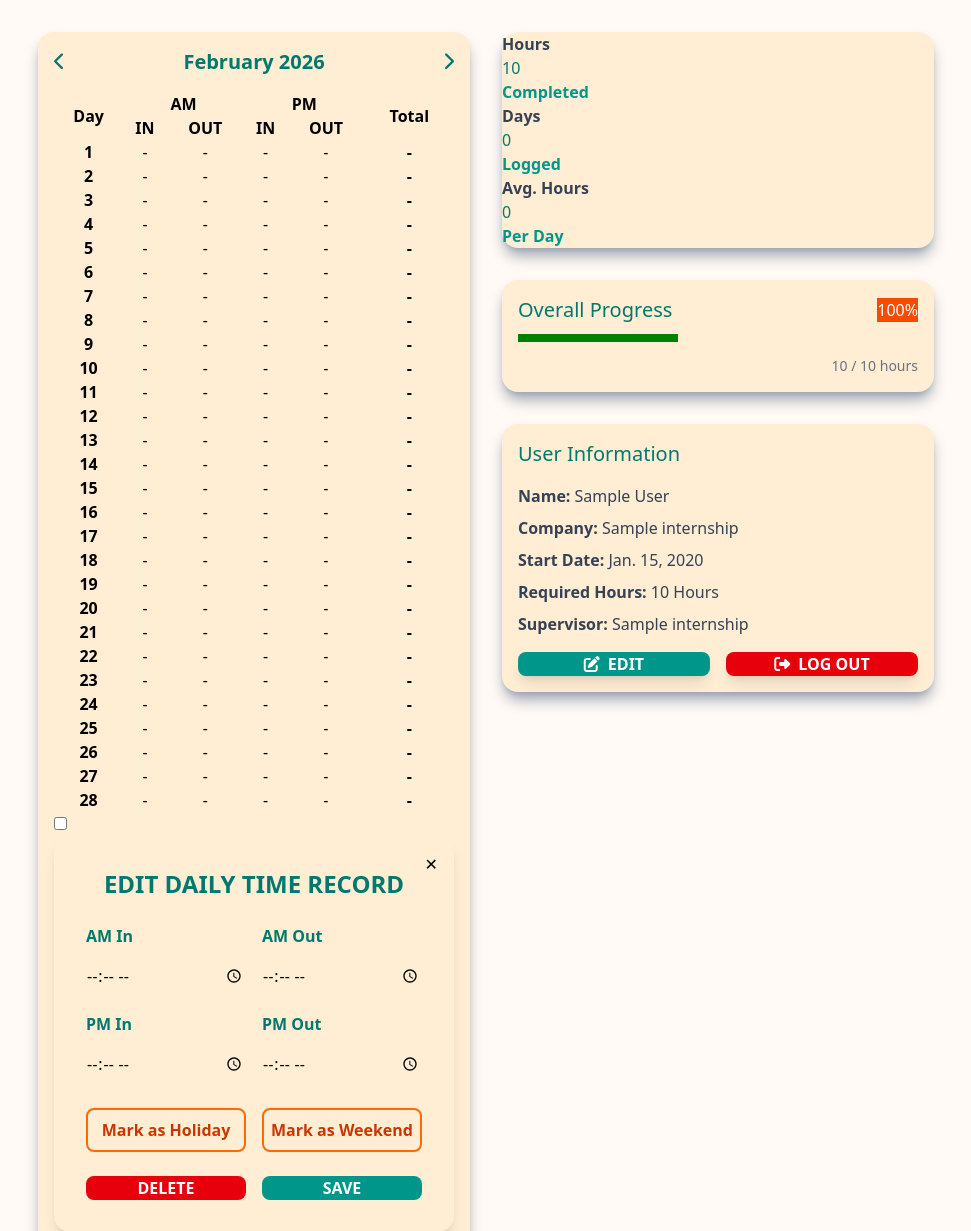
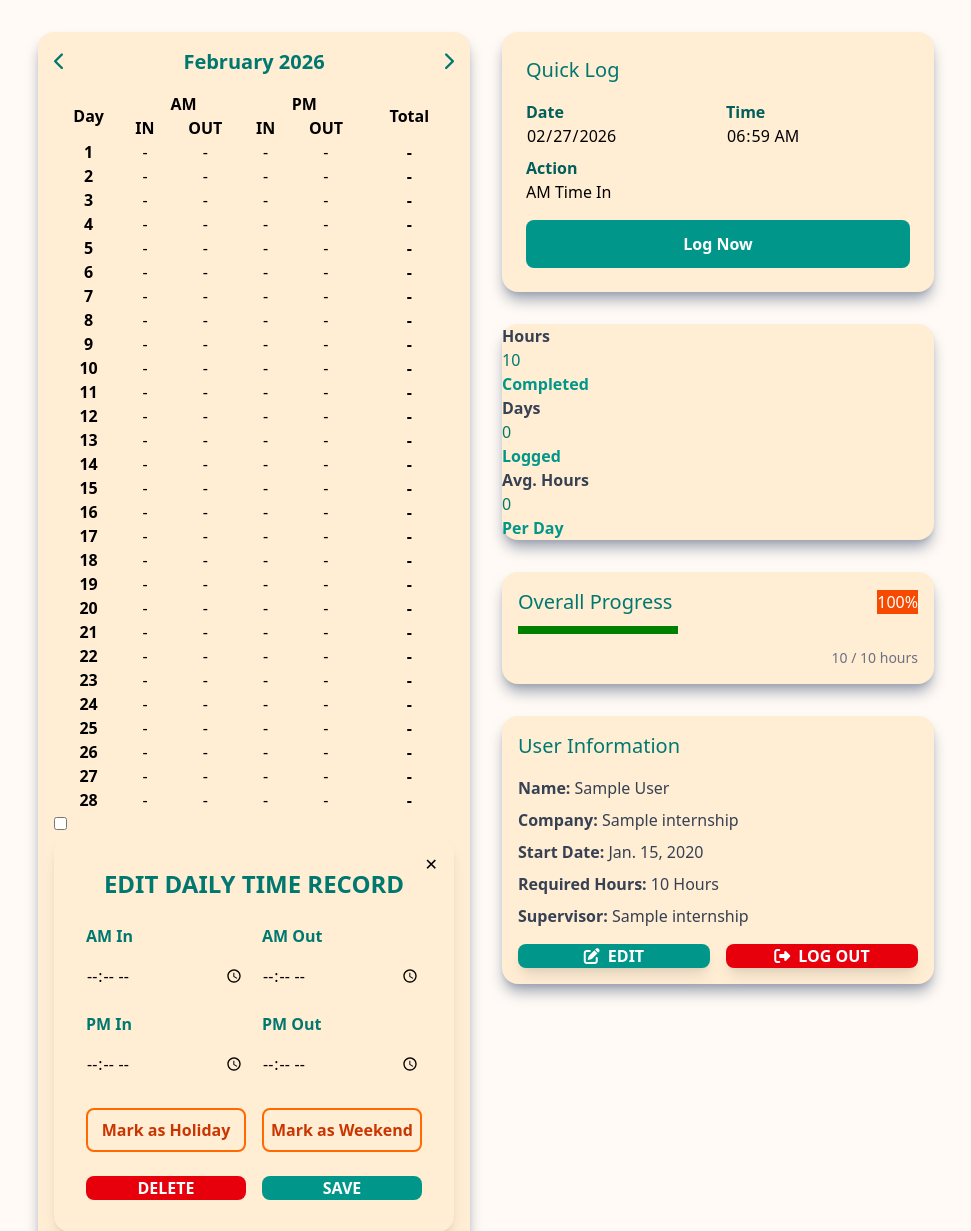
Before and after one commit to michaelgelooooo/Internship-Tracker, a Django app: page / in a window 1280 px wide. Shown: the top 1231 px of the page, without its empty margins (154-1125 px from the left). Run offline with Django 5.2, Linux system fonts and the light colour scheme; a user stored in the database is signed in; tables that the repository leaves empty hold one stand-in row (values such as "Sample post"); some libraries are stand-ins or nearby versions.

Commit message:
Implement quick log functionality with modal updates, add SVG icon, and enhance base template

```diff
--- a/InternshipTracker/settings.py
+++ b/InternshipTracker/settings.py
@@ -116,7 +116,7 @@
 # Static files (CSS, JavaScript, Images)
 # https://docs.djangoproject.com/en/6.0/howto/static-files/
 
-STATIC_URL = 'static/'
+STATIC_URL = '/static/'
 
 
 LOGIN_URL = "auth"
--- /dev/null
+++ b/Main/static/js/main.js
@@ -0,0 +1,49 @@
+function openModal(row) {
+    const day = row.dataset.day;
+
+    // Update the time-edit form
+    document.getElementById('modal-day').value = day;
+    document.getElementById('modal-am-in').value = row.dataset.amIn || "";
+    document.getElementById('modal-am-out').value = row.dataset.amOut || "";
+    document.getElementById('modal-pm-in').value = row.dataset.pmIn || "";
+    document.getElementById('modal-pm-out').value = row.dataset.pmOut || "";
+
+    // Update the hidden day inputs for Holiday and Weekend buttons
+    document.getElementById('holiday-day').value = day;
+    document.getElementById('weekend-day').value = day;
+
+    document.getElementById('delete-day').value = day;
+
+    // Display the date under the header
+    const today = new Date(); // current month/year for context
+    const displayDate = new Date(today.getFullYear(), today.getMonth(), day);
+    const options = { weekday: 'long', year: 'numeric', month: 'long', day: 'numeric' };
+    document.getElementById('modal-date').textContent = displayDate.toLocaleDateString(undefined, options);
+
+    // Open the modal
+    document.getElementById('log-modal').checked = true;
+}
+
+document.addEventListener("DOMContentLoaded", function () {
+    const dateInput = document.querySelector('input[name="log_date"]');
+    const timeInput = document.querySelector('input[name="log_time"]');
+
+    function updateDateTime() {
+        const now = new Date();
+
+        // YYYY-MM-DD
+        const date = now.toISOString().split('T')[0];
+
+        // HH:MM (24-hour)
+        const time = now.toTimeString().slice(0, 5);
+
+        if (dateInput) dateInput.value = date;
+        if (timeInput) timeInput.value = time;
+    }
+
+    // Initial set
+    updateDateTime();
+
+    // Update every second
+    setInterval(updateDateTime, 1000);
+});
--- a/Main/templates/base.html
+++ b/Main/templates/base.html
@@ -1,9 +1,13 @@
+{% load static %}
+
 <!DOCTYPE html>
 <html lang="en">
 
 <head>
     <meta charset="UTF-8">
     <title>{% block title %}Intern Dashboard{% endblock %}</title>
+
+    <link rel="icon" type="image/svg+xml" href="{% static 'images/hourglass-half-solid-full.svg' %}">
 
     <!-- Tailwind (via browser CDN) -->
     <script src="https://cdn.jsdelivr.net/npm/@tailwindcss/browser@4"></script>
@@ -35,6 +39,8 @@
         {% block content %}
         {% endblock %}
     </main>
+
+    <script src="{% static 'js/main.js' %}"></script>
 </body>
 
 </html>
--- a/Main/templates/pages/index.html
+++ b/Main/templates/pages/index.html
@@ -4,16 +4,6 @@
 
 {% block content %}
 <div class="max-w-4xl mx-auto space-y-8">
-    <!-- HEADER -->
-    <!-- <div class="text-center space-y-2">
-        <h1 class="text-5xl font-extrabold text-teal-700">
-            Internship Hour Tracker
-        </h1>
-        <p class="text-gray-500 text-lg">
-            Track your internship progress
-        </p>
-    </div> -->
-    <!-- MAIN LAYOUT -->
     <div class="grid grid-cols-1 lg:grid-cols-2 gap-8">
 
         <!-- LEFT COLUMN: Calendar Card -->
@@ -27,31 +17,54 @@
 
         <!-- RIGHT COLUMN: Everything else -->
         <div class="col-span-1 lg:col-span-1 space-y-8">
+            <div class="card bg-orange-100 shadow-lg shadow-gray-400 rounded-2xl p-6 space-y-4">
+
+                <!-- Header -->
+                <h2 class="card-title text-teal-700 text-xl">Quick Log</h2>
+
+                <form class="space-y-2" method="post" action="{% url 'quick-log' %}">
+                    {% csrf_token %}
+
+                    <!-- Row 1: Date & Time -->
+                    <div class="grid grid-cols-2 gap-4">
+                        <div class="flex flex-col">
+                            <label class="label font-semibold text-teal-800">Date</label>
+                            <input type="date" name="log_date"
+                                class="input input-bordered w-full rounded-lg"
+                                readonly>
+                        </div>
+
+                        <div class="flex flex-col">
+                            <label class="label font-semibold text-teal-800">Time</label>
+                            <input type="time" name="log_time"
+                                class="input input-bordered w-full rounded-lg"
+                                readonly>
+                        </div>
+                    </div>
+
+                    <!-- Row 2: Action -->
+                    <!-- Row 2: Action -->
+                    <div class="flex flex-col">
+                        <label class="label font-semibold text-teal-800">Action</label>
+                        <input type="text" name="log_action_display" value="{{ next_action_label }}"
+                            class="input input-bordered w-full rounded-lg pointer-events-none"
+                            readonly>
+                        <!-- Hidden field for form submission -->
+                        <input type="hidden" name="log_action" value="{{ next_action }}">
+                    </div>
+
+                    <!-- Row 3: Button -->
+                    <div class="pt-2">
+                        <button type="submit"
+                            class="btn w-full bg-teal-600 hover:bg-teal-700 text-white font-semibold rounded-lg py-3">
+                            Log Now
+                        </button>
+                    </div>
+
+                </form>
+            </div>
             <!-- STATS -->
             <div class="card bg-orange-100 shadow-lg shadow-gray-400 rounded-2xl space-y-2">
-
-                <!-- ROW 1: Monthly Stats
-                <div class="stats mb-4">
-                    <div class="stat">
-                        <div class="stat-title font-bold text-gray-700">Hours This Month</div>
-                        <div class="stat-value text-teal-700">{{ monthly_hours|floatformat:1 }}</div>
-                        <div class="stat-desc font-semibold text-teal-600">Logged Hours</div>
-                    </div>
-
-                    <div class="stat">
-                        <div class="stat-title font-bold text-gray-700">Days This Month</div>
-                        <div class="stat-value text-teal-700">{{ monthly_days }}</div>
-                        <div class="stat-desc font-semibold text-teal-600">Logged Days</div>
-                    </div>
-
-                    <div class="stat">
-                        <div class="stat-title font-bold text-gray-700">Avg Hours/Day</div>
-                        <div class="stat-value text-teal-700">{{ monthly_avg|floatformat:1 }}</div>
-                        <div class="stat-desc font-semibold text-teal-600">Average</div>
-                    </div>
-                </div> -->
-
-                <!-- ROW 2: Overall Stats -->
                 <div class="stats">
                     <div class="stat">
                         <div class="stat-title font-bold text-gray-700">Hours</div>
@@ -124,32 +137,4 @@
         </div>
     </div>
 </div>
-
-<script>
-    function openModal(row) {
-        const day = row.dataset.day;
-
-        // Update the time-edit form
-        document.getElementById('modal-day').value = day;
-        document.getElementById('modal-am-in').value = row.dataset.amIn || "";
-        document.getElementById('modal-am-out').value = row.dataset.amOut || "";
-        document.getElementById('modal-pm-in').value = row.dataset.pmIn || "";
-        document.getElementById('modal-pm-out').value = row.dataset.pmOut || "";
-
-        // Update the hidden day inputs for Holiday and Weekend buttons
-        document.getElementById('holiday-day').value = day;
-        document.getElementById('weekend-day').value = day;
-
-        document.getElementById('delete-day').value = day;
-
-        // Display the date under the header
-        const today = new Date(); // current month/year for context
-        const displayDate = new Date(today.getFullYear(), today.getMonth(), day);
-        const options = { weekday: 'long', year: 'numeric', month: 'long', day: 'numeric' };
-        document.getElementById('modal-date').textContent = displayDate.toLocaleDateString(undefined, options);
-
-        // Open the modal
-        document.getElementById('log-modal').checked = true;
-    }
-</script>
 {% endblock content %}
--- a/Main/urls.py
+++ b/Main/urls.py
@@ -10,6 +10,7 @@
     path("update-info/", views.update_user_info, name="update-info"),
     path("logout/", views.logout_view, name="logout"),
 
+    path("quick-log/", views.quick_log, name="quick-log"),
     path("update-log/", views.update_daily_record, name="update-log"),
     path("delete-log/", views.delete_daily_record, name="delete-log"),
     path("mark-day/", views.mark_day, name="mark-day"),
--- a/Main/views.py
+++ b/Main/views.py
@@ -2,9 +2,9 @@
 from django.contrib.auth import authenticate, login, logout
 from django.contrib.auth.decorators import login_required
 from django.contrib.auth.models import User
-from django.db.models import Sum
 from django.contrib import messages
 from datetime import datetime, date
+from django.utils import timezone
 from calendar import monthrange
 from .models import Internship, DailyTimeRecord
 
@@ -31,28 +31,13 @@
 
     # Total days logged overall
     total_days_logged = DailyTimeRecord.objects.filter(
-        internship=internship,
-        is_holiday=False,
-        is_weekend=False
+        internship=internship, is_holiday=False, is_weekend=False
     ).count()
 
     # Average hours per work day
-    total_avg = round(total_logged / total_days_logged, 1) if total_days_logged > 0 else 0
-
-    # -------------------
-    # Monthly stats
-    # -------------------
-    # monthly_records = DailyTimeRecord.objects.filter(
-    #     internship=internship,
-    #     date__month=month,
-    #     date__year=today.year,
-    #     is_holiday=False,
-    #     is_weekend=False
-    # )
-
-    # monthly_hours = monthly_records.aggregate(total=Sum("total_hours"))["total"] or 0
-    # monthly_days = monthly_records.count()
-    # monthly_avg = round(monthly_hours / monthly_days, 1) if monthly_days > 0 else 0
+    total_avg = (
+        round(total_logged / total_days_logged, 1) if total_days_logged > 0 else 0
+    )
 
     return {
         # Overall
@@ -63,10 +48,6 @@
         "percent_remaining": percent_remaining,
         "total_days_logged": total_days_logged,
         "total_avg": total_avg,
-        # Monthly
-        # "monthly_hours": monthly_hours,
-        # "monthly_days": monthly_days,
-        # "monthly_avg": monthly_avg,
     }
 
 
@@ -221,6 +202,34 @@
     return redirect("index")
 
 
+from datetime import datetime
+
+
+@login_required
+def quick_log(request):
+    if request.method == "POST":
+        action = request.POST.get("log_action")
+        date_str = request.POST.get("log_date")
+        time_str = request.POST.get("log_time")
+
+        internship = Internship.objects.get(user=request.user)
+
+        # Convert date string to date object
+        date_obj = datetime.strptime(date_str, "%Y-%m-%d").date()
+
+        # Convert time string to time object
+        time_obj = datetime.strptime(time_str, "%H:%M").time()
+
+        record, created = DailyTimeRecord.objects.get_or_create(
+            internship=internship, date=date_obj
+        )
+
+        setattr(record, action, time_obj)
+        record.save()
+
+        return redirect("index")
+
+
 @login_required
 def index(request):
     internship = get_object_or_404(Internship, user=request.user)
@@ -273,6 +282,42 @@
             }
         )
 
+    # ------------------------------
+    # Determine next action for Quick Log
+    # ------------------------------
+    def get_next_action(internship):
+        today = timezone.localdate()
+
+        record = DailyTimeRecord.objects.filter(
+            internship=internship, date=today
+        ).first()
+
+        if not record or not record.am_in:
+            return "am_in"
+        if not record.am_out:
+            return "am_out"
+        if not record.pm_in:
+            return "pm_in"
+        if not record.pm_out:
+            return "pm_out"
+
+        return None
+
+    next_action = get_next_action(internship)
+
+    # Map to human-readable label with fallback
+    ACTION_LABELS = {
+        "am_in": "AM Time In",
+        "am_out": "AM Time Out",
+        "pm_in": "PM Time In",
+        "pm_out": "PM Time Out",
+    }
+
+    if next_action:
+        next_action_label = ACTION_LABELS.get(next_action, "")
+    else:
+        next_action_label = "No more actions for today"  # <-- display this if no more actions
+
     context = {
         "internship": internship,
         **stats,
@@ -280,6 +325,8 @@
         "current_month": current_month,
         "prev_month": prev_month,
         "next_month": next_month,
+        "next_action": next_action,
+        "next_action_label": next_action_label,  # <-- pass label to template
     }
 
     return render(request, "pages/index.html", context)
@@ -346,7 +393,11 @@
 
         # Create user
         user = User.objects.create_user(
-            username=username, email=email, password=password1, first_name=first_name, last_name=last_name
+            username=username,
+            email=email,
+            password=password1,
+            first_name=first_name,
+            last_name=last_name,
         )
 
         # Create internship record
@@ -362,7 +413,6 @@
         return redirect("index")
 
     return redirect("auth")
-
 
 
 @login_required
@@ -384,12 +434,12 @@
         # Validate unique username
         if User.objects.filter(username=username).exclude(pk=user.pk).exists():
             messages.error(request, "Username already exists.")
-            return redirect(request.META.get('HTTP_REFERER', '/'))
+            return redirect(request.META.get("HTTP_REFERER", "/"))
 
         # Validate unique email
         if User.objects.filter(email=email).exclude(pk=user.pk).exists():
             messages.error(request, "Email already registered.")
-            return redirect(request.META.get('HTTP_REFERER', '/'))
+            return redirect(request.META.get("HTTP_REFERER", "/"))
 
         # Update user fields
         user.username = username
@@ -406,7 +456,7 @@
         internship.save()
 
         messages.success(request, "User information updated successfully.")
-        return redirect(request.META.get('HTTP_REFERER', '/'))
+        return redirect(request.META.get("HTTP_REFERER", "/"))
 
     # Fallback
     return redirect("index")
```
Also changed, not shown: Main/static/images/hourglass-half-solid-full.svg (added).
